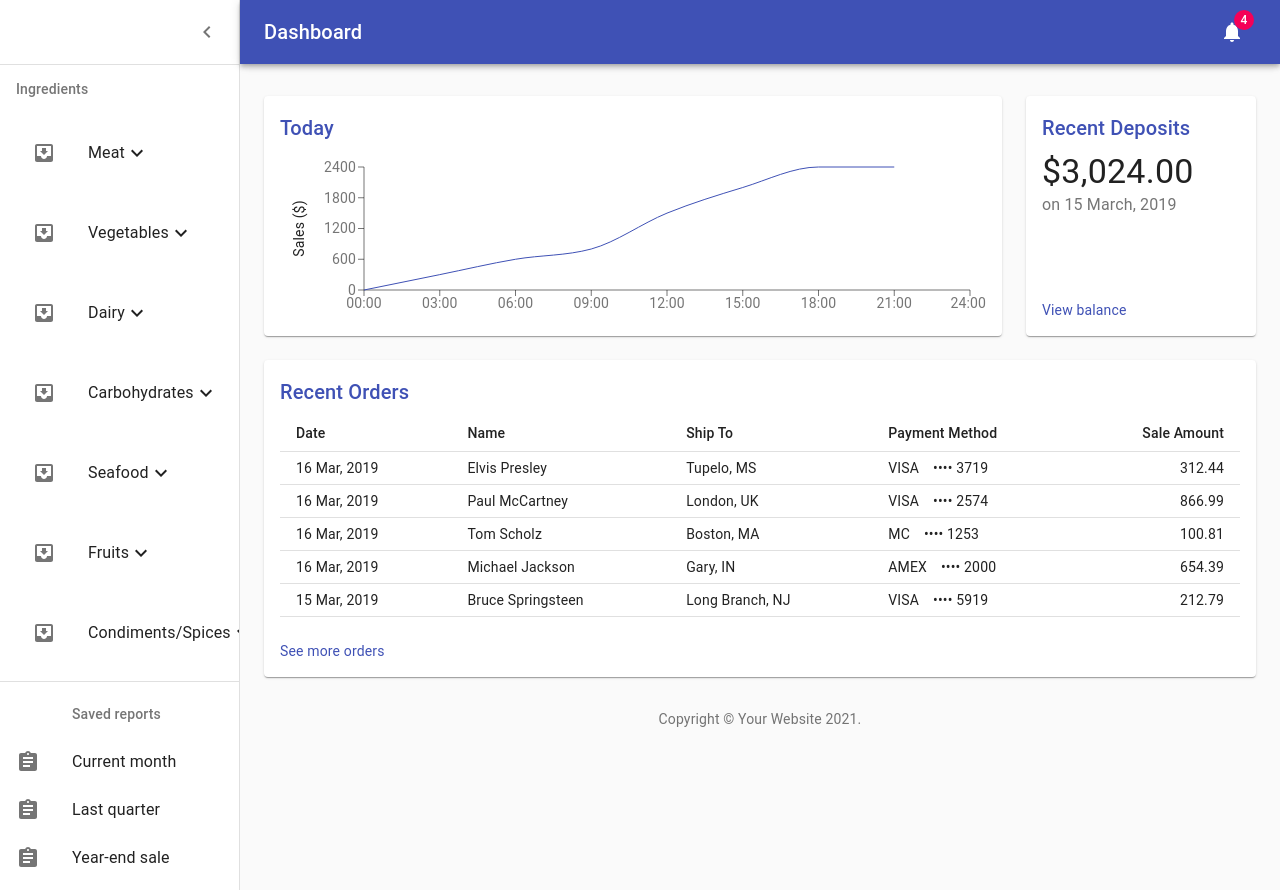
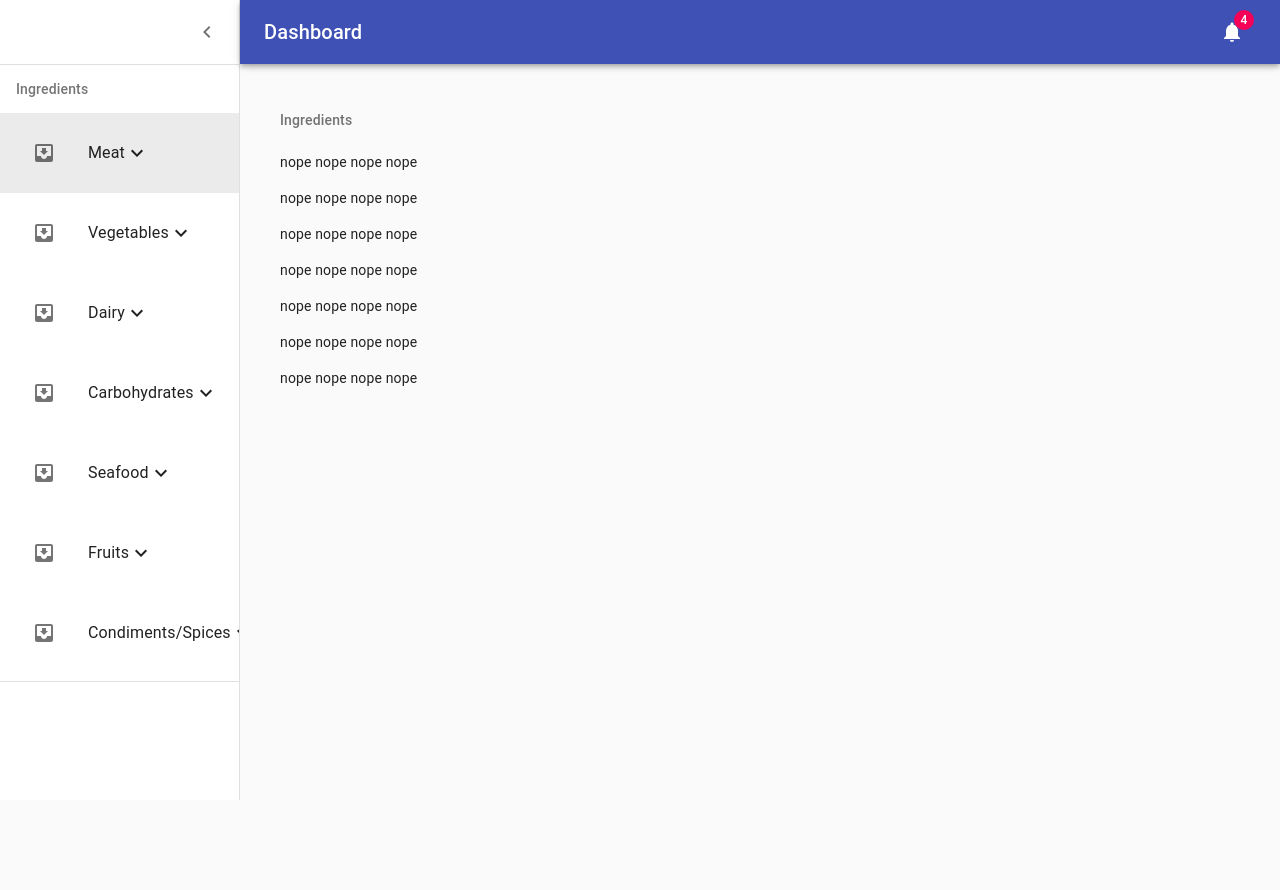
Before and after one commit to ngbrianyc/cs97_project, a React (Create React App) app: page / in a window 1280 px wide. After the commit the page ends 800 px from the top, so only its background shows below. Built offline with nearby package versions, Linux system fonts and the light colour scheme.

Commit message:
changes to list and display
ingredients list now communicates with the display, shows which ingredients have been selected

```diff
--- a/src/Dashboard.js
+++ b/src/Dashboard.js
@@ -1,28 +1,21 @@
-import React from 'react';
+import React, { useEffect } from 'react';
 import clsx from 'clsx';
 import { makeStyles } from '@material-ui/core/styles';
 import CssBaseline from '@material-ui/core/CssBaseline';
 import Drawer from '@material-ui/core/Drawer';
-import Box from '@material-ui/core/Box';
 import AppBar from '@material-ui/core/AppBar';
 import Toolbar from '@material-ui/core/Toolbar';
-import List from '@material-ui/core/List';
 import Typography from '@material-ui/core/Typography';
 import Divider from '@material-ui/core/Divider';
 import IconButton from '@material-ui/core/IconButton';
 import Badge from '@material-ui/core/Badge';
 import Container from '@material-ui/core/Container';
-import Grid from '@material-ui/core/Grid';
-import Paper from '@material-ui/core/Paper';
 import Link from '@material-ui/core/Link';
 import MenuIcon from '@material-ui/icons/Menu';
 import ChevronLeftIcon from '@material-ui/icons/ChevronLeft';
 import NotificationsIcon from '@material-ui/icons/Notifications';
-import { SelectedList, secondaryListItems, NestedList, SelectedListItem } from './listItems';
+import { SelectedList, IngredientResults } from './listItems';
 
-import Chart from './Chart';
-import Deposits from './Deposits';
-import Orders from './Orders';
 
 function Copyright() {
   return (
@@ -121,12 +114,33 @@ const useStyles = makeStyles((theme) => ({
 export default function Dashboard() {
   const classes = useStyles();
   const [open, setOpen] = React.useState(true);
+  const [ingredientsArray, setIngredients] = React.useState( [ //have the object hold an array, holding t/f values, which is changed by handlechange
+    {index: 0, name: "Meat", chk: [false, false, false, false]}, {index: 1, name: "Vegetables", chk: [false, false, false, false]},
+    {index: 2, name: "Dairy", chk:[false,false,false,false]}, {index: 3, name: "Carbohydrates", chk: [false, false, false, false]},
+    {index: 4, name: "Seafood", chk: [false, false, false, false]}, {index: 5, name: "Fruits", chk: [false, false, false, false]},
+    {index: 6, name: "Condiments/Spices", chk: [false, false, false, false]}
+  ])
+  //make array of ingredients, then fill (set no) of sub-ingredients as false, then pass as prop
+  //define the update checkbox function here
+  //handle checkbox click here
+
   const handleDrawerOpen = () => {
     setOpen(true);
   };
   const handleDrawerClose = () => {
     setOpen(false);
   };
+  const handleCheckClick = (value, array) => () =>{
+    const ingredients = ingredientsArray
+    console.log(ingredients)
+    const chkArray = array
+    console.log(chkArray)
+    chkArray[value] = !(chkArray[value])
+    setIngredients({ingredients})
+  }
+  useEffect(()=>{
+    console.log("index changed!: ")
+  }, [ingredientsArray])
   const fixedHeightPaper = clsx(classes.paper, classes.fixedHeight);
 
   return (
@@ -166,36 +180,35 @@ export default function Dashboard() {
           </IconButton>
         </div>
         <Divider />
-        <SelectedList/>
+        <SelectedList ingredientsArray = {ingredientsArray}
+         handleCheckClick = {handleCheckClick} />
         <Divider />
-        <List>{secondaryListItems}</List>
       </Drawer>
       <main className={classes.content}>
         <div className={classes.appBarSpacer} />
         <Container maxWidth="lg" className={classes.container}>
-          <Grid container spacing={3}>
+          <IngredientResults ingredientsArray = {ingredientsArray} />
             {/* Chart */}
-            <Grid item xs={12} md={8} lg={9}>
+            {/* <Grid item xs={12} md={8} lg={9}>
               <Paper className={fixedHeightPaper}>
                 <Chart />
               </Paper>
-            </Grid>
+            </Grid> */}
             {/* Recent Deposits */}
-            <Grid item xs={12} md={4} lg={3}>
+            {/* <Grid item xs={12} md={4} lg={3}>
               <Paper className={fixedHeightPaper}>
                 <Deposits />
               </Paper>
-            </Grid>
+            </Grid> */}
             {/* Recent Orders */}
-            <Grid item xs={12}>
+            {/* <Grid item xs={12}>
               <Paper className={classes.paper}>
                 <Orders />
               </Paper>
-            </Grid>
-          </Grid>
-          <Box pt={4}>
+            </Grid> */}
+          {/* <Box pt={4}>
             <Copyright />
-          </Box>
+          </Box> */}
         </Container>
       </main>
     </div>
--- a/src/listItems.js
+++ b/src/listItems.js
@@ -1,4 +1,4 @@
-import React from 'react';
+import React, { useEffect } from 'react';
 import { makeStyles } from '@material-ui/core/styles';
 import List from '@material-ui/core/List';
 import ListItem from '@material-ui/core/ListItem';
@@ -6,12 +6,6 @@ import ListItemIcon from '@material-ui/core/ListItemIcon';
 import ListItemSecondaryAction from '@material-ui/core/ListItemSecondaryAction';
 import ListItemText from '@material-ui/core/ListItemText';
 import ListSubheader from '@material-ui/core/ListSubheader';
-import DashboardIcon from '@material-ui/icons/Dashboard';
-import ShoppingCartIcon from '@material-ui/icons/ShoppingCart';
-import PeopleIcon from '@material-ui/icons/People';
-import BarChartIcon from '@material-ui/icons/BarChart';
-import LayersIcon from '@material-ui/icons/Layers';
-import AssignmentIcon from '@material-ui/icons/Assignment';
 import Checkbox from '@material-ui/core/Checkbox';
 import IconButton from '@material-ui/core/IconButton';
 import CommentIcon from '@material-ui/icons/Comment';
@@ -23,7 +17,7 @@ import ExpandLess from '@material-ui/icons/ExpandLess';
 import ExpandMore from '@material-ui/icons/ExpandMore';
 import StarBorder from '@material-ui/icons/StarBorder';
 import Divider from '@material-ui/core/Divider';
-import { EmojiFoodBeverage } from '@material-ui/icons';
+
 
 
 
@@ -31,28 +25,19 @@ import { EmojiFoodBeverage } from '@material-ui/icons';
 const useStyles = makeStyles((theme) => ({
   root: {
     width: '100%',
-    maxWidth: 360,
+    maxWidth: 240,
     backgroundColor: theme.palette.background.paper,
   },
 }));
 
 
-export default function CheckboxList() {
+export default function CheckboxList(props) {
   const classes = useStyles();
-  const [checked, setChecked] = React.useState([0]);
 
-  const handleToggle = (value) => () => {
-    const currentIndex = checked.indexOf(value);
-    const newChecked = [...checked];
 
-    if (currentIndex === -1) {
-      newChecked.push(value);
-    } else {
-      newChecked.splice(currentIndex, 1);
-    }
-
-    setChecked(newChecked);
-  };
+   useEffect(()=> {
+    console.log("value of props changed: ", props.checkArray)
+  }, [props.checkArray])
 
   return (
     <List className={classes.root}>
@@ -60,22 +45,17 @@ export default function CheckboxList() {
         const labelId = `checkbox-list-label-${value}`;
 
         return (
-          <ListItem key={value} role={undefined} dense button onClick={handleToggle(value)}>
+          <ListItem key={value} role={undefined} dense button onClick={props.handleCheckClick(value, props.checkArray)}>
             <ListItemIcon>
               <Checkbox
                 edge="start"
-                checked={checked.indexOf(value) !== -1}
+                checked={props.checkArray[value]}
                 tabIndex={-1}
                 disableRipple
                 inputProps={{ 'aria-labelledby': labelId }}
               />
             </ListItemIcon>
-            <ListItemText id={labelId} primary={`Line item ${value + 1}`} />
-            <ListItemSecondaryAction>
-              <IconButton edge="end" aria-label="comments">
-                <CommentIcon />
-              </IconButton>
-            </ListItemSecondaryAction>
+            <ListItemText id={labelId} primary={`Ingredient  ${value + 1}`} />
           </ListItem>
         );
       })}
@@ -86,7 +66,6 @@ export default function CheckboxList() {
 export function NestedList(props) {
   const classes = useStyles();
   const [open, setOpen] = React.useState(false);
-
   const handleClick = () => {
     setOpen(!open);
   };
@@ -103,7 +82,7 @@ export function NestedList(props) {
       <Collapse in={open} timeout="auto" unmountOnExit>
         <List component="div" disablePadding>
           <ListItem button className={classes.nested}>
-            <CheckboxList />
+            <CheckboxList  checkArray = {props.checkArray} handleCheckClick = {props.handleCheckClick} />
           </ListItem>
         </List>
       </Collapse>
@@ -116,15 +95,12 @@ export class SelectedList extends React.Component{
     super(props);
     this.handleListItemClick = this.handleListItemClick.bind(this);
     this.state={
-      ingredients: [
-        {index: 1, name: "Meat"}, {index: 2, name: "Vegetables"},
-        {index: 3, name: "Dairy"}, {index: 4, name: "Carbohydrates"},
-        {index: 5, name: "Seafood"}, {index: 6, name: "Fruits"},
-        {index: 7, name: "Condiments/Spices"}
-      ],
-      selectedIndex: 0
+      ingredients: props.ingredientsArray,
+      selectedIndex: 0,
+      output: this.props.output
     }
   }
+
   handleListItemClick(index){
     this.setState({selectedIndex:index});
   }
@@ -134,7 +110,9 @@ export class SelectedList extends React.Component{
         key={el.index}
         selected = {this.state.selectedIndex===el.index}
         onClick = {index => this.handleListItemClick(el.index)}>
-          <NestedList name = {el.name}/>
+          <NestedList name = {el.name} checkArray = {el.chk}
+          handleCheckClick = {this.props.handleCheckClick}
+          />
         </ListItem>)
 
     })
@@ -159,37 +137,30 @@ export class SelectedList extends React.Component{
   }
 }
 
-export function SelectedListItem() {
-  const classes = useStyles();
-  const ingredients = [
-    {index: 0, name: "Meat"}, {index: 1, name: "Vegetables"},
-    {index: 2, name: "Dairy"}, {index: 3, name: "Carbohydrates"},
-    {index: 4, name: "Seafood"}, {index: 5, name: "Fruits"},
-    {index: 6, name: "Condiments/Spices"}
-  ]
-  const [selectedIndex, setSelectedIndex] = React.useState(1);
-
-  const handleListItemClick = (event, index) => {
-    setSelectedIndex(index);
-  };
-
-  // function renderIngredients(){
-  //   Object.entries(ingred).map(([index,food]) => {
-  //     return (
-  //       <ListItem button
-  //       selected = {selectedIndex === index}
-  //       onClick = {(event)=>handleListItemClick(event, index)}>
-  //         <NestedList name = {food}/>
-  //       </ListItem>
-  //     )
-  //   })
-  // }
-  const renderIngredients = () => {
-    ingredients.map(el => { return <ListItem primaryText={el.name} key = {el.index}/>})
+export class IngredientResults extends React.Component{
+  constructor(props){
+    super(props);
+    this.state={
+      ingredients: props.ingredientsArray,
+      selectedIndex: 0,
+    }
   }
-
-  return (
-    <div className={classes.root}>
+  renderIngredients(){
+    return this.state.ingredients.map(el => {
+      return (<ListItem button
+        key={el.index}
+        //selected = {this.state.selectedIndex===el.index}
+        >
+          <div className = "arr" key = {el.index}>
+          {el.chk.map(value=>(value ? 'yeet ' : 'nope '))}
+          </div>
+        </ListItem>)
+    })
+  }
+  render(){
+    const {classes}=this.props;
+    return(
+      <div>
       <List
         component="nav"
         aria-labelledby="nested-list-subheader"
@@ -198,101 +169,10 @@ export function SelectedListItem() {
             Ingredients
           </ListSubheader>
         }
-        className={classes.root}
       >
-        {/* <ListItem button ></ListItem> */}
-        {renderIngredients}
-        {/* <ListItem
-          button
-          selected={selectedIndex === 0}
-          onClick={(event) => handleListItemClick(event, 0)}
-        >
-          <NestedList name="Meats"/>
-        </ListItem>
-        <ListItem
-          button
-          selected={selectedIndex === 1}
-          onClick={(event) => handleListItemClick(event, 1)}
-        >
-          <NestedList name="Vegetables"/>
-        </ListItem> */}
-      </List>
-      <Divider />
-      <List component="nav" aria-label="secondary mailbox folder">
-        <ListItem
-          button
-          selected={selectedIndex === 2}
-          onClick={(event) => handleListItemClick(event, 2)}
-        >
-          <ListItemText primary="Trash" />
-        </ListItem>
-        <ListItem
-          button
-          selected={selectedIndex === 3}
-          onClick={(event) => handleListItemClick(event, 3)}
-        >
-          <ListItemText primary="Spam" />
-        </ListItem>
-      </List>
-    </div>
-  );
+        {this.renderIngredients()}
+        </List>
+        </div>
+    )
+  }
 }
-
-export const mainListItems = (
-  <div>
-    <ListItem button>
-      <ListItemIcon>
-        <DashboardIcon />
-      </ListItemIcon>
-      <ListItemText primary="Dashboard" />
-    </ListItem>
-    <ListItem button>
-      <ListItemIcon>
-        <ShoppingCartIcon />
-      </ListItemIcon>
-      <ListItemText primary="Orders" />
-    </ListItem>
-    <ListItem button>
-      <ListItemIcon>
-        <PeopleIcon />
-      </ListItemIcon>
-      <ListItemText primary="Customers" />
-    </ListItem>
-    <ListItem button>
-      <ListItemIcon>
-        <BarChartIcon />
-      </ListItemIcon>
-      <ListItemText primary="Reports" />
-    </ListItem>
-    <ListItem button>
-      <ListItemIcon>
-        <LayersIcon />
-      </ListItemIcon>
-      <ListItemText primary="Integrations" />
-    </ListItem>
-  </div>
-);
-
-export const secondaryListItems = (
-  <div>
-    <ListSubheader inset>Saved reports</ListSubheader>
-    <ListItem button>
-      <ListItemIcon>
-        <AssignmentIcon />
-      </ListItemIcon>
-      <ListItemText primary="Current month" />
-    </ListItem>
-    <ListItem button>
-      <ListItemIcon>
-        <AssignmentIcon />
-      </ListItemIcon>
-      <ListItemText primary="Last quarter" />
-    </ListItem>
-    <ListItem button>
-      <ListItemIcon>
-        <AssignmentIcon />
-      </ListItemIcon>
-      <ListItemText primary="Year-end sale" />
-    </ListItem>
-  </div>
-);
```
Also changed, not shown: src/components/unused/App.css (renamed from src/App.css), src/components/unused/App.js (renamed from src/App.js), src/components/unused/Chart.js (renamed from src/Chart.js), src/components/unused/Deposits.js (renamed from src/Deposits.js), src/components/unused/Orders.js (renamed from src/Orders.js), src/components/unused/Title.js (renamed from src/Title.js), 17 other files (tests, documents, lock files or other folders).
